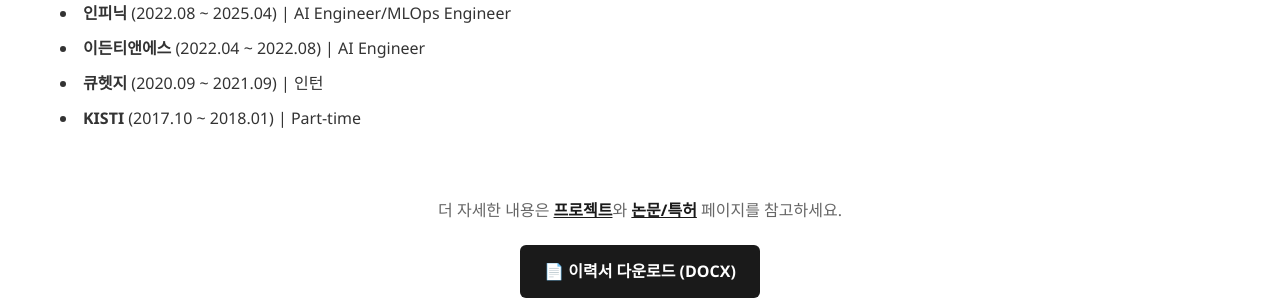
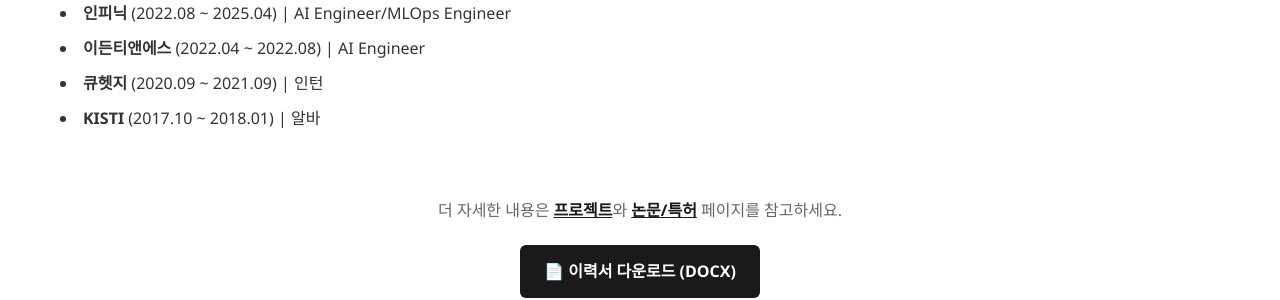
Before and after one commit to ckc5800/ckc5800.github.io, a Jekyll site: the page built from about.html, in a window 1280 px wide and 900 px high, scrolled down 426 px. Shown: the part 405-705 px from the top of the window. Built offline with Jekyll 4.4.1, drawn with Linux system fonts in a browser that asks for light colours.

Commit message:
KISTI role: Part-time to 알바

```diff
--- a/about.html
+++ b/about.html
@@ -34,7 +34,7 @@
         <li><strong>인피닉</strong> (2022.08 ~ 2025.04) | AI Engineer/MLOps Engineer</li>
         <li><strong>이든티앤에스</strong> (2022.04 ~ 2022.08) | AI Engineer</li>
         <li><strong>큐헷지</strong> (2020.09 ~ 2021.09) | 인턴</li>
-        <li><strong>KISTI</strong> (2017.10 ~ 2018.01) | Part-time</li>
+        <li><strong>KISTI</strong> (2017.10 ~ 2018.01) | 알바</li>
     </ul>
 </div>
 
```
Also changed, not shown: 1 other file.
